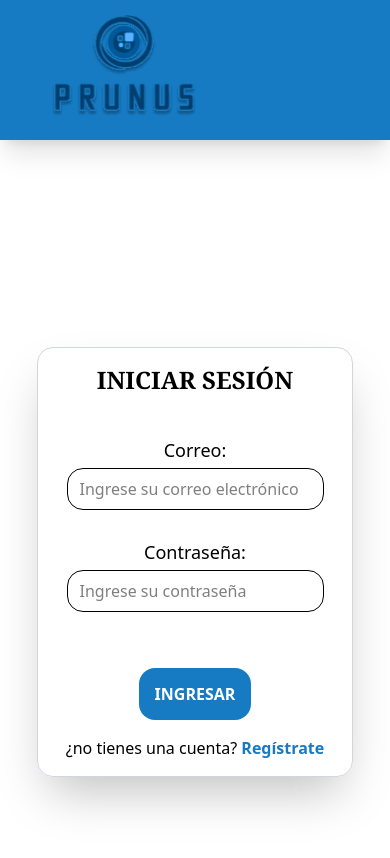
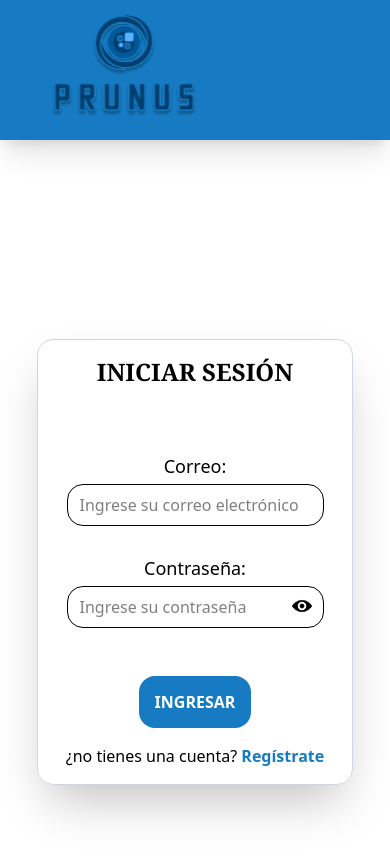
Before and after one commit to Leider17/vm-manager-front, a Vue app: page /login in a window 390 px wide. Shown: the top 858 px of the page. Built offline with nearby package versions, Linux system fonts and the light colour scheme; no server answers.

Commit message:
fix: responsive adjustments

```diff
--- a/src/components/form/AuthForm.vue
+++ b/src/components/form/AuthForm.vue
@@ -1,37 +1,49 @@
 <template>
-    <div class="border border-gray-300 px-7 py-4 rounded-2xl shadow-2xl md:w-6/12 lg:w-4/12 md:h-100">
+    <div class="border border-gray-300 px-7 py-4 rounded-2xl shadow-2xl md:w-6/12 lg:w-4/12 md:h-107 flex flex-col items-center justify-center">
         <h2 class="text-center font-bold text-2xl font-serif mb-10">{{ mode === 'register' ? 'REGISTRAR SU CUENTA' : 'INICIAR SESIÓN' }}</h2>
-        <form class ="flex flex-col gap-4 items-center h-full" @submit.prevent="handleSubmit">
+        <form class ="flex flex-col gap-1 items-end h-full" @submit.prevent="handleSubmit">
 
-            <div class="flex gap-1 items-center mb-3 flex-col md:flex-row" v-if="mode === 'register'">
+            <div class="flex gap-1 items-center flex-col md:flex-row" v-if="mode === 'register'">
                 <LabelForm for="email">Nombre:</LabelForm>
                 <InputForm type="text" id="nombre" v-model="v$.name.$model" placeholder="Ingrese su nombre" required />
             </div>
-            <div v-if="v$.name.$error && v$.name.$dirty">
+            <div class="h-5 w-full">
+                <div v-if="v$.name.$error && v$.name.$dirty" class="flex justify-center">
                     <MessageError v-if="v$.name.required.$invalid">el nombre es requerido.</MessageError>
                     <MessageError v-if="v$.name.minLength.$invalid">el nombre debe tener al menos 3 caracteres.</MessageError>
                 </div>
-
-            <div class="flex gap-1 items-center mb-3 flex-col md:flex-row">
+            </div>
+            <div class="flex gap-1 items-center flex-col md:flex-row">
                 <LabelForm for="email">Correo:</LabelForm>
                 <InputForm type="email" id="email" v-model="v$.email.$model" placeholder="Ingrese su correo electrónico" required />
             </div>
-            <div v-if="v$.email.$error && v$.email.$dirty">
+            <div class="h-5 w-full">
+                <div v-if="v$.email.$error && v$.email.$dirty" class="flex justify-center">
                     <MessageError v-if="v$.email.required.$invalid">el correo es requerido.</MessageError>
                     <MessageError v-if="v$.email.emailValidator.$invalid">el correo no es válido.</MessageError>
+                </div>
             </div>
 
             <div class="flex gap-1 items-center flex-col md:flex-row">
                 <LabelForm for="password">Contraseña:</LabelForm>
-                <InputForm type="password" id="password" v-model="v$.password.$model" placeholder="Ingrese su contraseña" required />
+                <div class="relative">
+                    <InputForm :type="showPassword ? 'text' : 'password'" id="password" v-model="v$.password.$model" placeholder="Ingrese su contraseña" required />
+                    <button type="button" class="absolute right-3 top-2.5 hover:cursor-pointer" @click="showPassword = !showPassword">
+                        <img :src="showPassword ? 'images/eye-off.png' : 'images/eye-on.png'" alt="toggle password visibility" class="w-5 h-5"/>
+                    </button>
                 </div>
-            <div v-if="v$.password.$error && v$.password.$dirty">
+            </div>
+            <div class="h-10 w-full">
+                <div v-if="(v$.password.$error && v$.password.$dirty) || authStore.error" class="flex justify-center">
                     <MessageError v-if="v$.password.required.$invalid">la contraseña es requerida.</MessageError>
                     <MessageError v-if="v$.password.minLength.$invalid">la contraseña debe tener al menos 6 caracteres.</MessageError>
+                    <MessageError v-if="authStore.error">{{ authStore.error }}</MessageError>
+                </div>
             </div>
 
-            <div class=" w-full flex flex-col items-center">
-                <Button type="submit" :class="'h-13 mt-10 '">{{ mode === 'register' ? 'REGISTRATE' : 'INGRESAR' }}</Button>
+
+            <div class="w-full flex flex-col items-center">
+                <Button type="submit" :class="'h-13 '">{{ mode === 'register' ? 'REGISTRATE' : 'INGRESAR' }}</Button>
             </div>
         </form>
         <p class="mt-4 text-center">
@@ -46,8 +58,9 @@
     import useVuelidate from '@vuelidate/core'
     import { required, minLength, email as emailValidator } from '@vuelidate/validators'
 
-    import { reactive, watch, computed } from 'vue'
+    import { reactive, watch, computed, onMounted, ref } from 'vue'
 
+    import { useAuthStore } from '../../stores/authStore'
     import InputForm from './InputForm.vue'
     import LabelForm from './LabelForm.vue'
     import Button from '../ui/Button.vue'
@@ -68,12 +81,14 @@
 
     const emit = defineEmits(["submit"])
 
+    const authStore = useAuthStore()
 
     const formData = reactive({
         name: '',
         email: '',
         password: ''
     })
+    const showPassword = ref(false)
 
     const rules = computed(() => ({
         name: props.mode === 'register' ? { required, minLength: minLength(3) } : {},
@@ -110,4 +125,8 @@
         v$.value.$reset()
     });
 
+    onMounted(() => {
+        authStore.error = null
+    })
+
 </script>
--- a/src/components/ui/MvCard.vue
+++ b/src/components/ui/MvCard.vue
@@ -1,13 +1,21 @@
 <template>
-    <div class="border border-gray-300 px-7 py-4 rounded-2xl shadow-xl w-64 h-64">
-        <h3 class="text-g text-center">{{ name }}</h3>
-        <p class="text-gray-700 text-base mb-4">Tipo: {{ type_name }}</p>
-        <p class="text-gray-700 text-base mb-4">Estado: {{ state }}</p>
-        <div class="flex px-6 py-4 items-center justify-between">
-            <img class="w-10 h-10"  :src="state === 'running' ? 'images/stop.png' : state === 'stopped' ? 'images/start.png' : ''" alt="" @click="handleMv(state)">
-            <img class="w-10 h-10" :src="'images/delete.png'" alt="" @click="deleteMv">
+    <div class="border border-gray-300 px-7 rounded-2xl shadow-xl min-w-90 h-70 flex flex-col justify-center">
+        <h3 class=" text-xl text-center">{{ name }}</h3>
+        <div class="flex flex-col">
+            <p class="text-gray-700 text-lg mb-4">Tipo: {{ type_name }}</p>
+            <p class="text-gray-700 text-lg mb-4">Estado: {{ state }}</p>
+            <div class="flex px-6 py-4 items-center justify-between">
+                <Tooltip :text="state === 'running' ? 'detener máquina': state === 'stopped' ? 'iniciar máquina' : ''">
+                    <img class="w-12 h-12 hover:scale-110 hover:cursor-pointer"  :src="state === 'running' ? 'images/stop.png' : state === 'stopped' ? 'images/start.png' : 'images/loading.webp'" alt="" @click="handleMv(state)">
+                </Tooltip>
+                <Tooltip text="eliminar máquina">
+                    <img class="w-12 h-12 hover:scale-110 hover:cursor-pointer" :src="'images/delete.png'" alt="" @click="deleteMv">
+                </Tooltip>
+            </div>
         </div>
-        <Button v-if="state == 'running'" @click="enterVm">Acceder</Button>
+        <div class="flex justify-center">
+            <Button v-if="state == 'running'" class="w-8/12" @click="enterVm">Acceder</Button>
+        </div>
     </div>
 </template>
 
@@ -18,6 +26,7 @@
     import { useNovncStore } from '../../stores/novncStore'
     import router from '../../router/index'
     import Button from './Button.vue'
+    import Tooltip from './Tooltip.vue'
 
     const props = defineProps({
         state: {
@@ -50,7 +59,10 @@
             const win = window.open('', '_blank')
             connectMv(status, win)
         }
-        connectMv(status)
+        else{
+            connectMv(status)
+        }
+
     }
 
     const connectMv = async (status, win = null) =>{
@@ -73,7 +85,6 @@
     }
 
     const accessVM = async (win = null) => {
-
         websocketUrl.value = await novncStore.connectNovnc(props.name, authStore.current_user?.id)
         const routerData = router.resolve({ name: 'WindowMv', params: { websocketUrl: websocketUrl.value } })
         win.location = routerData.href
```
Lines whose indentation alone changed are shown as unchanged.
